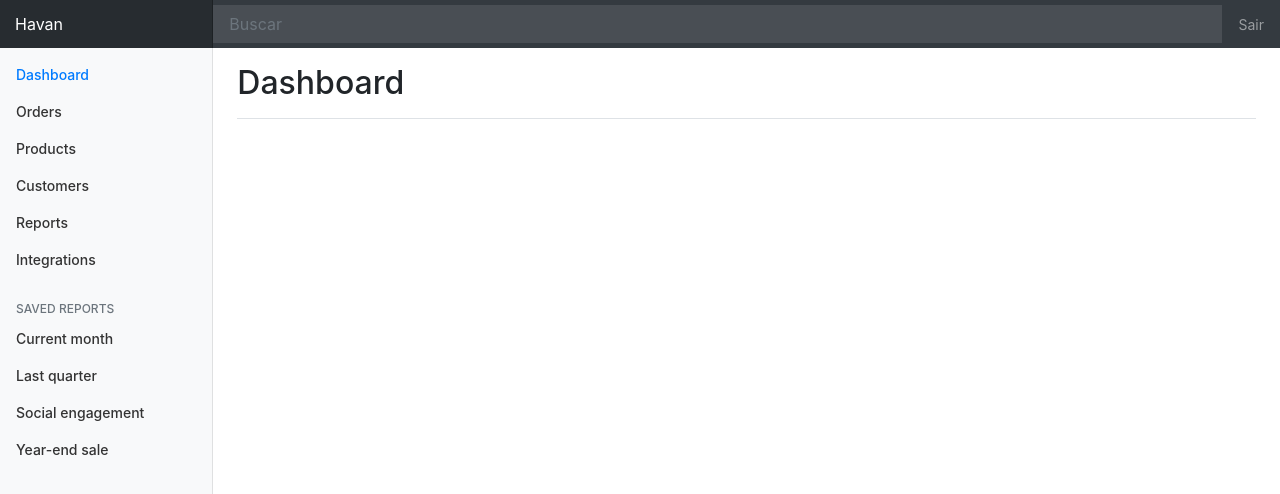
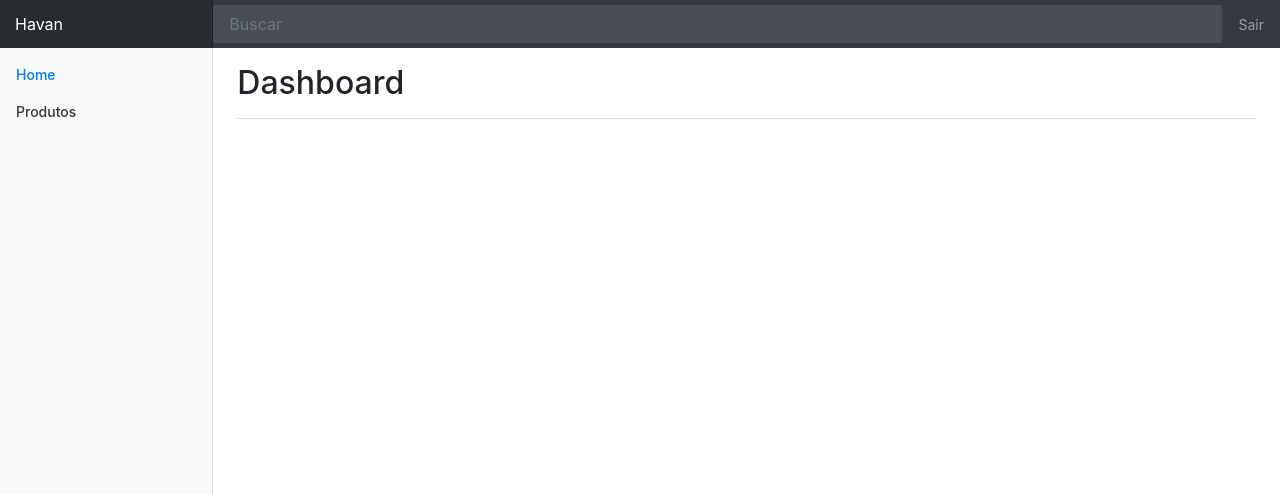
Before and after one commit to jozimarback/ecomerce-adm, an Angular app: page / in a window 1280 px wide. Shown: the top 494 px of the page. Built offline with nearby package versions, Linux system fonts and the light colour scheme.

Commit message:
Criação de router link para navegação.

```diff
--- a/src/app/shared/shared.module.ts
+++ b/src/app/shared/shared.module.ts
@@ -1,3 +1,4 @@
+import { RouterModule } from '@angular/router';
 import { NgModule } from '@angular/core';
 import { CommonModule } from '@angular/common';
 import { NavbarComponent } from './navbar/navbar.component';
@@ -5,7 +6,8 @@
 
 @NgModule({
   imports: [
-    CommonModule
+    CommonModule,
+    RouterModule
   ],
   declarations: [NavbarComponent, SidebarComponent],
   exports:[
--- a/src/app/shared/sidebar/sidebar.component.html
+++ b/src/app/shared/sidebar/sidebar.component.html
@@ -2,72 +2,15 @@
     <div class="sidebar-sticky">
       <ul class="nav flex-column">
         <li class="nav-item">
-          <a class="nav-link active" href="#">
+          <a class="nav-link active" [routerLink]="['/']" routerLinkActive="router-link-active">
             <span data-feather="home"></span>
-            Dashboard <span class="sr-only">(current)</span>
+            Home <span class="sr-only">(current)</span>
           </a>
         </li>
         <li class="nav-item">
-          <a class="nav-link" href="#">
+          <a class="nav-link" [routerLink]="['/produtos']" routerLinkActive="router-link-active" >
             <span data-feather="file"></span>
-            Orders
-          </a>
-        </li>
-        <li class="nav-item">
-          <a class="nav-link" href="#">
-            <span data-feather="shopping-cart"></span>
-            Products
-          </a>
-        </li>
-        <li class="nav-item">
-          <a class="nav-link" href="#">
-            <span data-feather="users"></span>
-            Customers
-          </a>
-        </li>
-        <li class="nav-item">
-          <a class="nav-link" href="#">
-            <span data-feather="bar-chart-2"></span>
-            Reports
-          </a>
-        </li>
-        <li class="nav-item">
-          <a class="nav-link" href="#">
-            <span data-feather="layers"></span>
-            Integrations
-          </a>
-        </li>
-      </ul>
-
-      <h6 class="sidebar-heading d-flex justify-content-between align-items-center px-3 mt-4 mb-1 text-muted">
-        <span>Saved reports</span>
-        <a class="d-flex align-items-center text-muted" href="#">
-          <span data-feather="plus-circle"></span>
-        </a>
-      </h6>
-      <ul class="nav flex-column mb-2">
-        <li class="nav-item">
-          <a class="nav-link" href="#">
-            <span data-feather="file-text"></span>
-            Current month
-          </a>
-        </li>
-        <li class="nav-item">
-          <a class="nav-link" href="#">
-            <span data-feather="file-text"></span>
-            Last quarter
-          </a>
-        </li>
-        <li class="nav-item">
-          <a class="nav-link" href="#">
-            <span data-feather="file-text"></span>
-            Social engagement
-          </a>
-        </li>
-        <li class="nav-item">
-          <a class="nav-link" href="#">
-            <span data-feather="file-text"></span>
-            Year-end sale
+            Produtos
           </a>
         </li>
       </ul>
```
